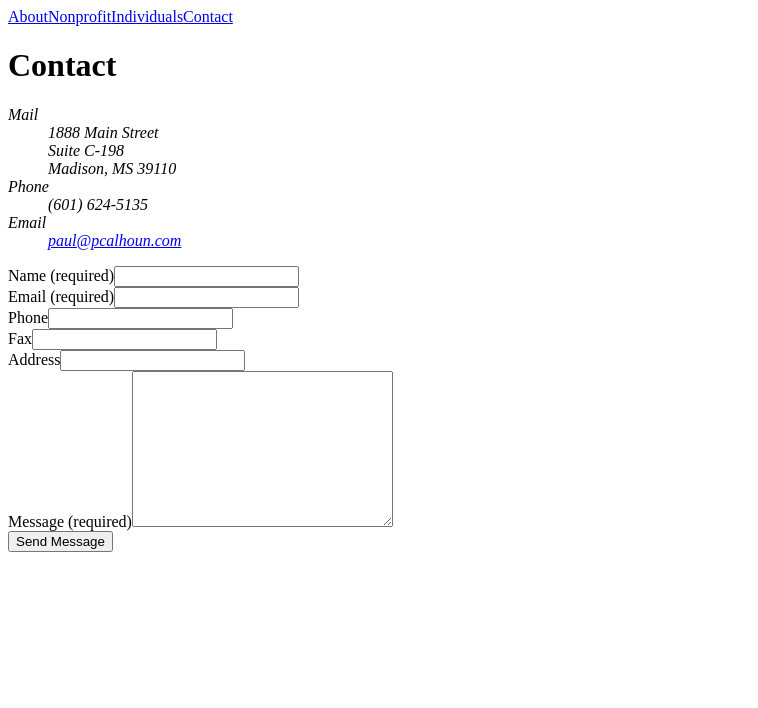
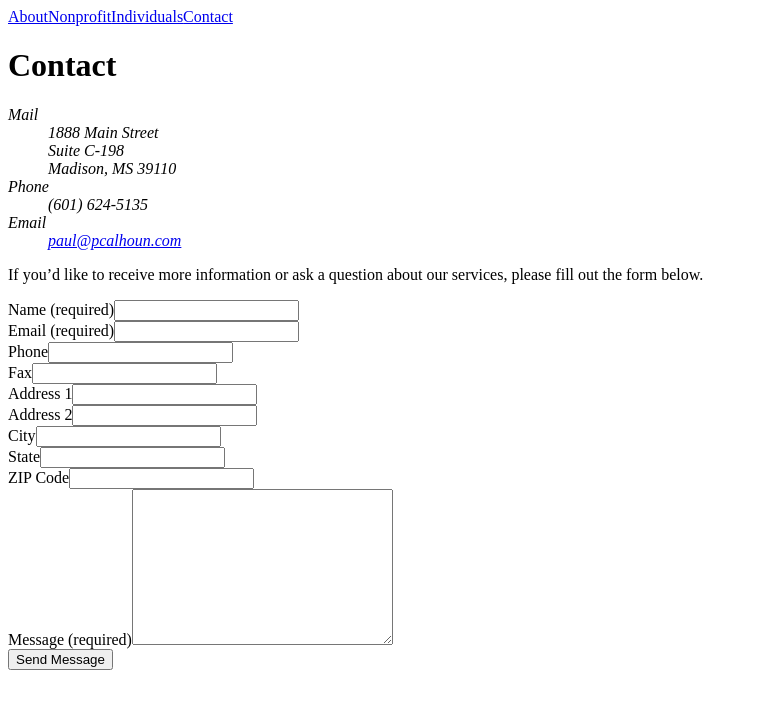
Before and after one commit to dcalhoun/life-stewardship, a Next.js app: page /contact in a window 1280 px wide. Shown: the top 708 px of the page, without its empty margins (0-758 px from the left). Built offline with nearby package versions, Linux system fonts and the light colour scheme.

Commit message:
Add beginning of contact form logic

```diff
--- /dev/null
+++ b/pages/api/message.tsx
@@ -0,0 +1,5 @@
+export default (req, res) => {
+  let data = JSON.parse(req.body);
+  console.log(">", data);
+  res.status(200).end();
+};
--- a/pages/contact.tsx
+++ b/pages/contact.tsx
@@ -1,7 +1,21 @@
 import Head from "next/head";
 import Navigation from "../components/Navigation";
+import { useState, useEffect } from "react";
 
 export default function Index() {
+  const [toast, setToast] = useState(null);
+  const [error, setError] = useState(null);
+
+  useEffect(() => {
+    let toastTO = setTimeout(() => {
+      setToast(null);
+    }, 3000);
+
+    return () => {
+      clearTimeout(toastTO);
+    };
+  }, [toast]);
+
   return (
     <>
       <Head>
@@ -28,11 +42,44 @@ export default function Index() {
             </dd>
           </dl>
         </address>
+        <p>
+          If you’d like to receive more information or ask a question about our
+          services, please fill out the form below.
+        </p>
+        {toast ? <p>{toast}</p> : null}
+        {error ? <p>{error}</p> : null}
         <form
-          action=""
+          noValidate
           onSubmit={(event) => {
             event.preventDefault();
-            // TODO: Build message form submission
+            let form = event.currentTarget;
+            if (!form.checkValidity()) {
+              setError("Please fill all required fields.");
+              return;
+            }
+            setError(null);
+            let formData = new FormData(form);
+            let formEntries = Array.from(formData.entries()).reduce(
+              (acc, [key, value]) => (value ? { ...acc, [key]: value } : acc),
+              {}
+            );
+
+            fetch("/api/message", {
+              method: "POST",
+              body: JSON.stringify(formEntries),
+            })
+              .then((response) => {
+                if (response.ok) {
+                  setToast("Your message was sent successfully.");
+                } else {
+                  throw new Error("Network response was not OK.");
+                }
+              })
+              .catch((error) => {
+                setError(
+                  `Your message failed to send. Please try again or email us directly. Error details: ${error.message}`
+                );
+              });
           }}
         >
           <div>
@@ -52,8 +99,24 @@ export default function Index() {
             <input type="tel" name="fax" id="fax" />
           </div>
           <div>
-            <label htmlFor="address">Address</label>
+            <label htmlFor="address">Address 1</label>
             <input type="text" name="address" id="address" />
+          </div>
+          <div>
+            <label htmlFor="address">Address 2</label>
+            <input type="text" name="address" id="address" />
+          </div>
+          <div>
+            <label htmlFor="city">City</label>
+            <input type="text" name="city" id="city" />
+          </div>
+          <div>
+            <label htmlFor="state">State</label>
+            <input type="text" name="state" id="state" maxLength={2} />
+          </div>
+          <div>
+            <label htmlFor="zip-code">ZIP Code</label>
+            <input type="text" name="zip-code" id="zip-code" />
           </div>
           <div>
             <label htmlFor="message">Message (required)</label>
```
